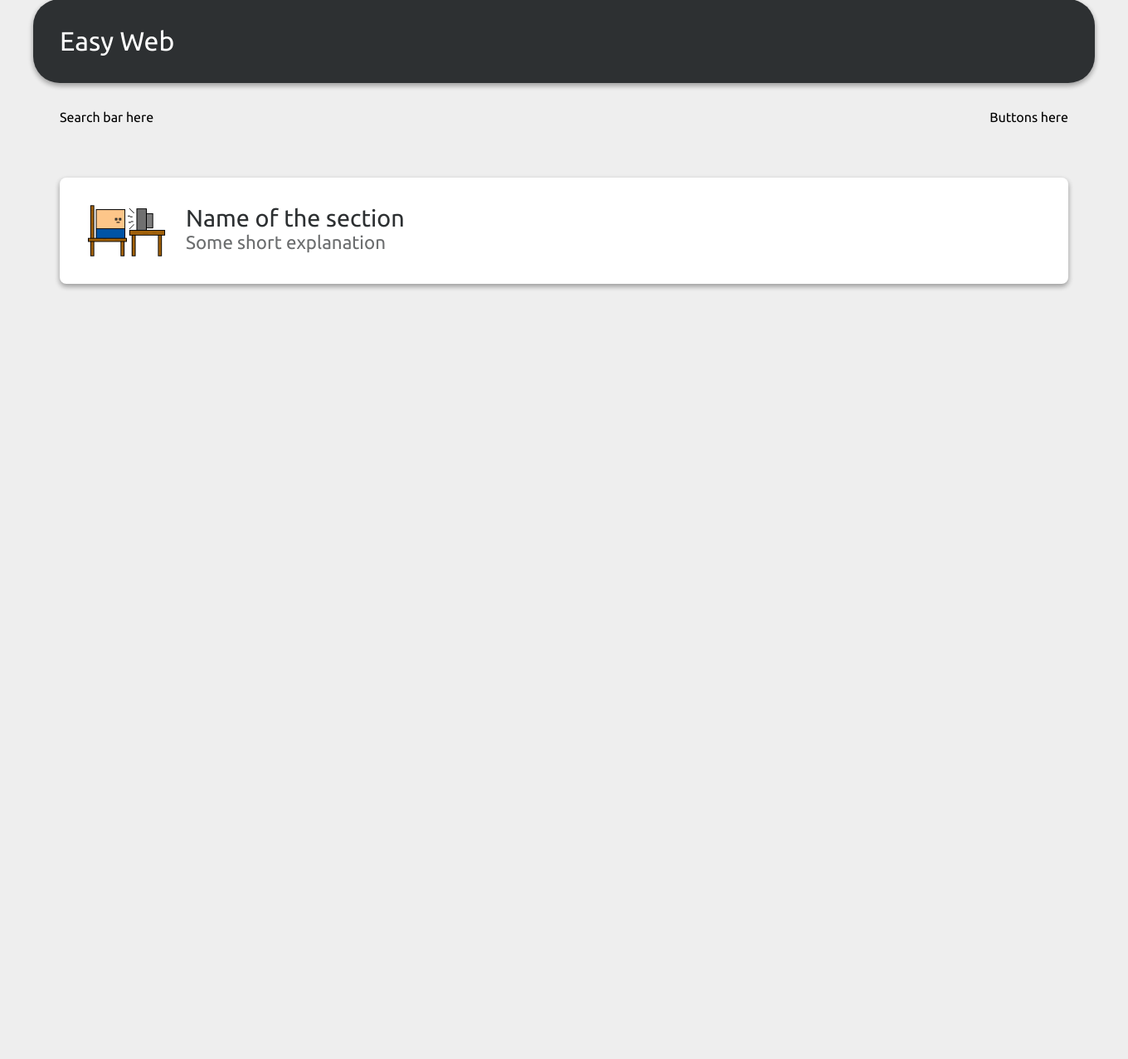
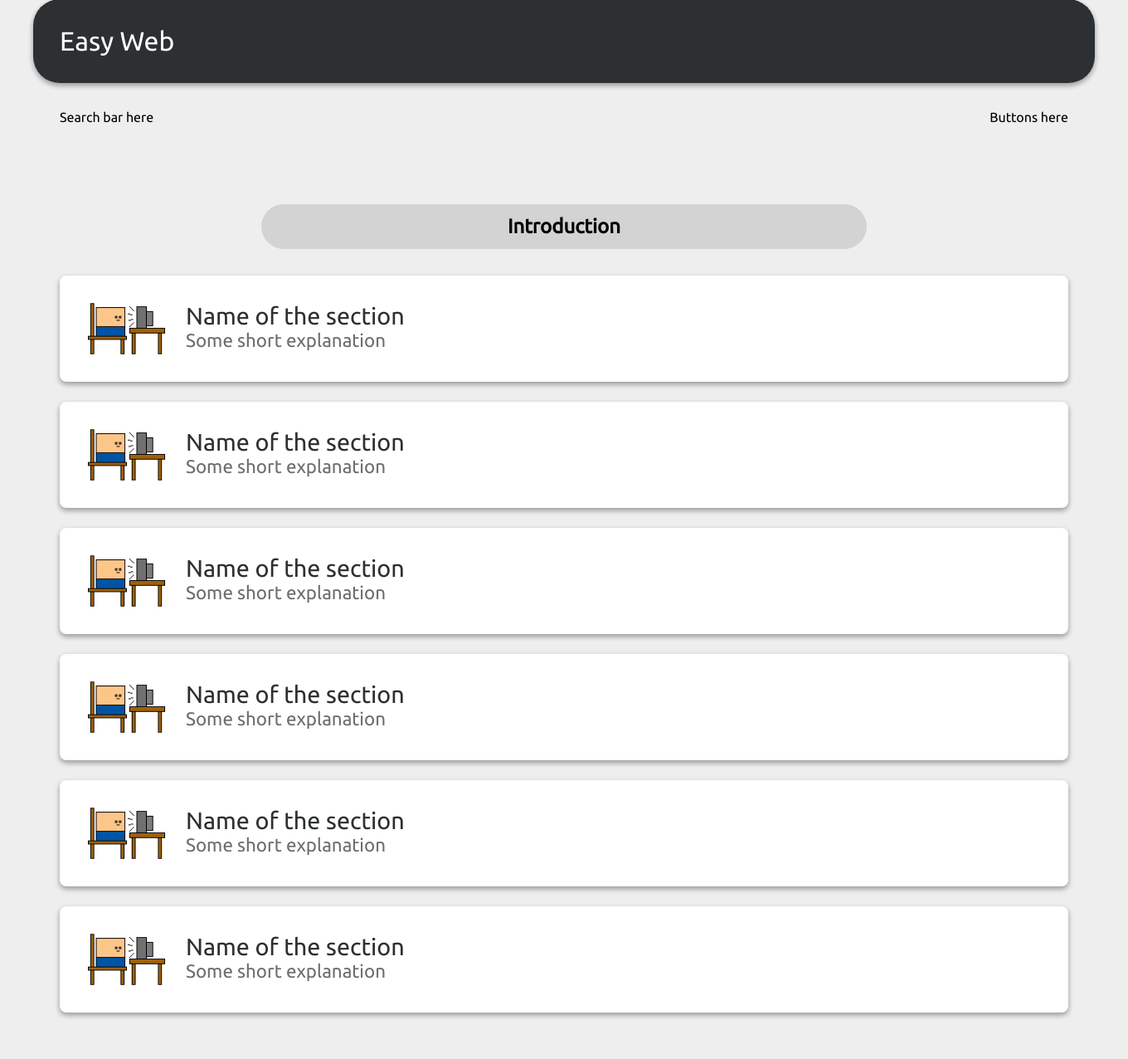
Before and after one commit to berkefiliz/easyweb, a PHP site: page / in a window 1360 px wide. Shown: the part 17-1293 px from the top of the page at 83% size. Before the commit the page ends 366 px from the top, so only its background shows below. Run offline with PHP 8.4, Linux system fonts and the light colour scheme.

Commit message:
Add section dividers

```diff
--- a/index.html
+++ b/index.html
@@ -13,6 +13,52 @@
             <div>Buttons here</div>
         </nav>
         <div id="content">
+            <h2>Introduction</h2>
+            <div class="item">
+                <div class="img-wrapper">
+                    <img src="./thumbnails/placeholder.png" />
+                </div>
+                <div class="desc-wrapper">
+                    <p class="name">Name of the section</p>
+                    <p class="desc">Some short explanation</p>
+                </div>
+            </div>
+            <div class="item">
+                <div class="img-wrapper">
+                    <img src="./thumbnails/placeholder.png" />
+                </div>
+                <div class="desc-wrapper">
+                    <p class="name">Name of the section</p>
+                    <p class="desc">Some short explanation</p>
+                </div>
+            </div>
+            <div class="item">
+                <div class="img-wrapper">
+                    <img src="./thumbnails/placeholder.png" />
+                </div>
+                <div class="desc-wrapper">
+                    <p class="name">Name of the section</p>
+                    <p class="desc">Some short explanation</p>
+                </div>
+            </div>
+            <div class="item">
+                <div class="img-wrapper">
+                    <img src="./thumbnails/placeholder.png" />
+                </div>
+                <div class="desc-wrapper">
+                    <p class="name">Name of the section</p>
+                    <p class="desc">Some short explanation</p>
+                </div>
+            </div>
+            <div class="item">
+                <div class="img-wrapper">
+                    <img src="./thumbnails/placeholder.png" />
+                </div>
+                <div class="desc-wrapper">
+                    <p class="name">Name of the section</p>
+                    <p class="desc">Some short explanation</p>
+                </div>
+            </div>
             <div class="item">
                 <div class="img-wrapper">
                     <img src="./thumbnails/placeholder.png" />
--- a/styles/homepage.css
+++ b/styles/homepage.css
@@ -12,6 +12,7 @@ body {
     margin: 0;
     margin-top: 1rem;
     background-color: #eee;
+    overflow-x: hidden;
 }
 
 header {
@@ -37,6 +38,63 @@ nav,
     padding: 2rem;
 }
 
+/* The list */
+
+.item {
+    display: flex;
+    padding: 1rem 2rem;
+    background-color: white;
+    border-radius: 0.5rem;
+    box-shadow: rgba(0, 0, 0, 0.16) 0px 3px 6px, rgba(0, 0, 0, 0.23) 0px 3px 6px;
+    margin-bottom: 1.5rem;
+    cursor: pointer;
+    transition: outline 0.1s ease-in-out, background-color 0.1s ease-in-out;
+}
+
+.img-wrapper {
+    height: 6rem;
+    width: 6rem;
+}
+.img-wrapper > img {
+    height: 100%;
+    transition: transform 0.1s ease-in-out;
+}
+
+.desc-wrapper {
+    padding: 1rem 1.5rem;
+    color: #2d3032;
+}
+.desc-wrapper > p {
+    margin: 0;
+}
+.desc-wrapper > .name {
+    font-size: 1.8rem;
+}
+.desc-wrapper > .desc {
+    font-size: 1.4rem;
+    opacity: 0.7;
+}
+
+.item:hover {
+    background-color: #e5ffe9;
+    outline: 3px solid #2d3032;
+}
+.item:hover > .img-wrapper > img {
+    transform: rotate(-8deg);
+}
+
+/* Dividers */
+
+h2 {
+    text-align: center;
+    background-color: #d3d3d3;
+    padding: 0.8rem;
+    border-radius: 3rem;
+    margin: 2rem 20%;
+}
+
+/* Small screens */
+
 @media screen and (max-width: 80rem) {
     body {
         margin-top: 0;
@@ -49,41 +107,11 @@ nav,
         padding: 1.5rem;
         border-radius: 0;
     }
+
+    h2 {
+        color: #2d3032;
+        margin: 2rem 0;
+        border-radius: 0.5rem;
+        box-shadow: rgba(0, 0, 0, 0.16) 0px 3px 6px, rgba(0, 0, 0, 0.23) 0px 3px 6px;
+    }
 }
-
-/* The list */
-
-.item {
-    display: flex;
-    padding: 1rem 2rem;
-    background-color: white;
-    border-radius: 0.5rem;
-    box-shadow: rgba(0, 0, 0, 0.16) 0px 3px 6px, rgba(0, 0, 0, 0.23) 0px 3px 6px;
-}
-
-.img-wrapper {
-    height: 6rem;
-    width: 6rem;
-}
-
-.img-wrapper > img {
-    height: 100%;
-}
-
-.desc-wrapper {
-    padding: 1rem 1.5rem;
-    color: #2d3032;
-}
-
-.desc-wrapper > p {
-    margin: 0;
-}
-
-.desc-wrapper > .name {
-    font-size: 1.8rem;
-}
-
-.desc-wrapper > .desc {
-    font-size: 1.4rem;
-    opacity: 0.7;
-}
```
